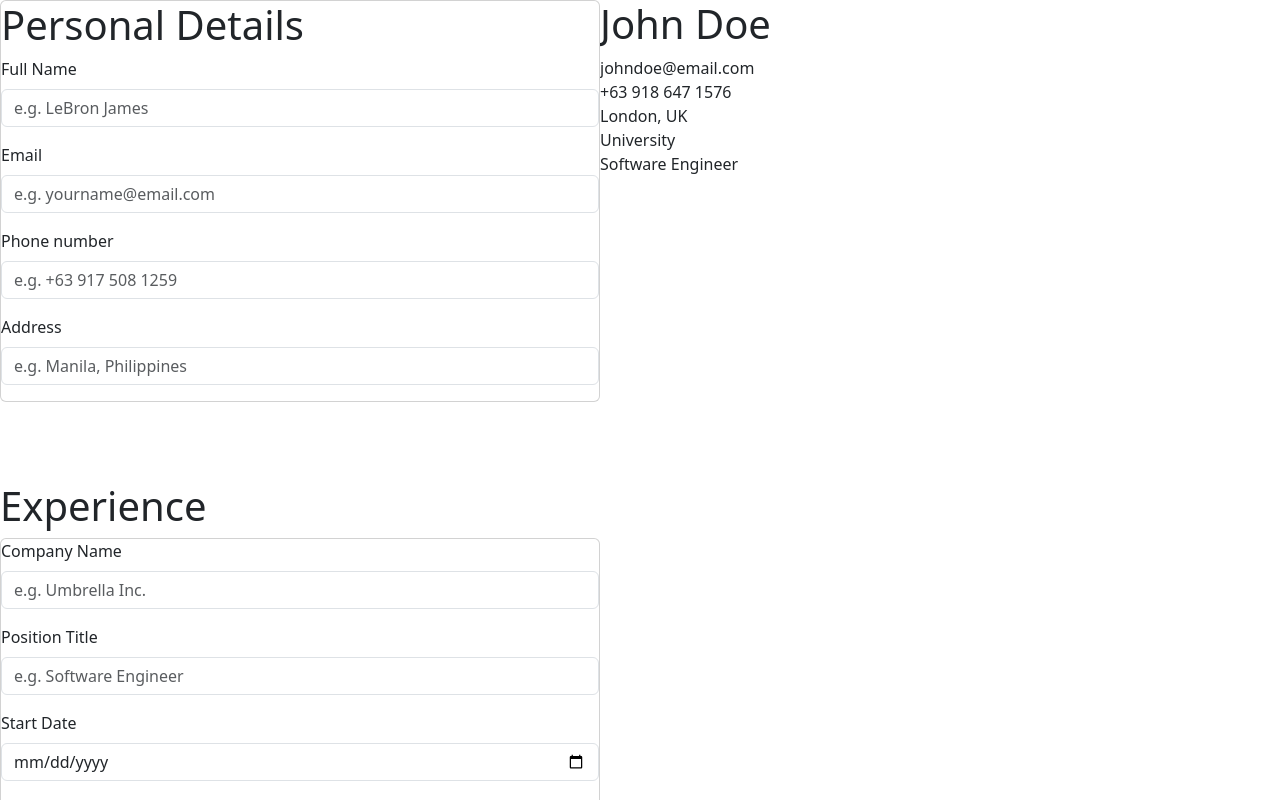
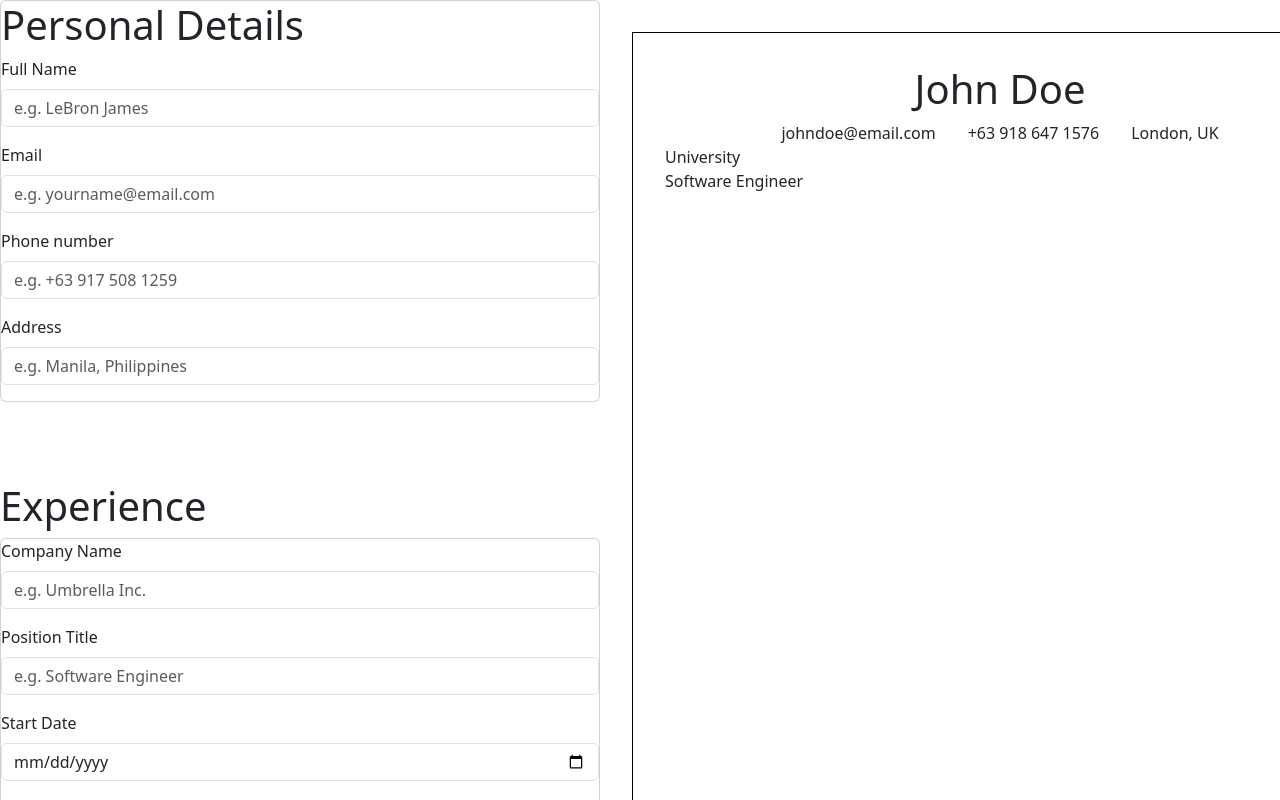
Before and after one commit to neilcasas/resume, a React (Vite) app: page / in a window 1280 px wide. Shown: the top 800 px of the page. Built offline with nearby package versions, Linux system fonts and the light colour scheme.

Commit message:
added initial styling to CV component

```diff
--- a/src/components/CV.tsx
+++ b/src/components/CV.tsx
@@ -1,7 +1,9 @@
+import "../styles/CV.scss";
 function CV() {
   return (
     <div className="cv-container">
       <div className="cv-main">
+        <div className="cv-content">
           <div className="cv-details">
             <h1>John Doe</h1>
             <div className="cv-contact">
@@ -18,6 +20,7 @@ function CV() {
           </div>
         </div>
       </div>
+    </div>
   );
 }
 
--- a/src/styles/App.scss
+++ b/src/styles/App.scss
@@ -6,6 +6,7 @@
 .cv-container {
   max-width: 60%;
   min-width: 800px;
+  padding: 2rem;
 }
 
 .editor-container {
--- /dev/null
+++ b/src/styles/CV.scss
@@ -0,0 +1,18 @@
+.cv-main {
+  border: 1px solid black;
+  min-height: 1200px;
+
+  .cv-content {
+    padding: 2rem;
+  }
+  .cv-details {
+    h1 {
+      text-align: center;
+    }
+    .cv-contact {
+      display: flex;
+      justify-content: center;
+      gap: 2rem;
+    }
+  }
+}
```
Lines whose indentation alone changed are shown as unchanged.
